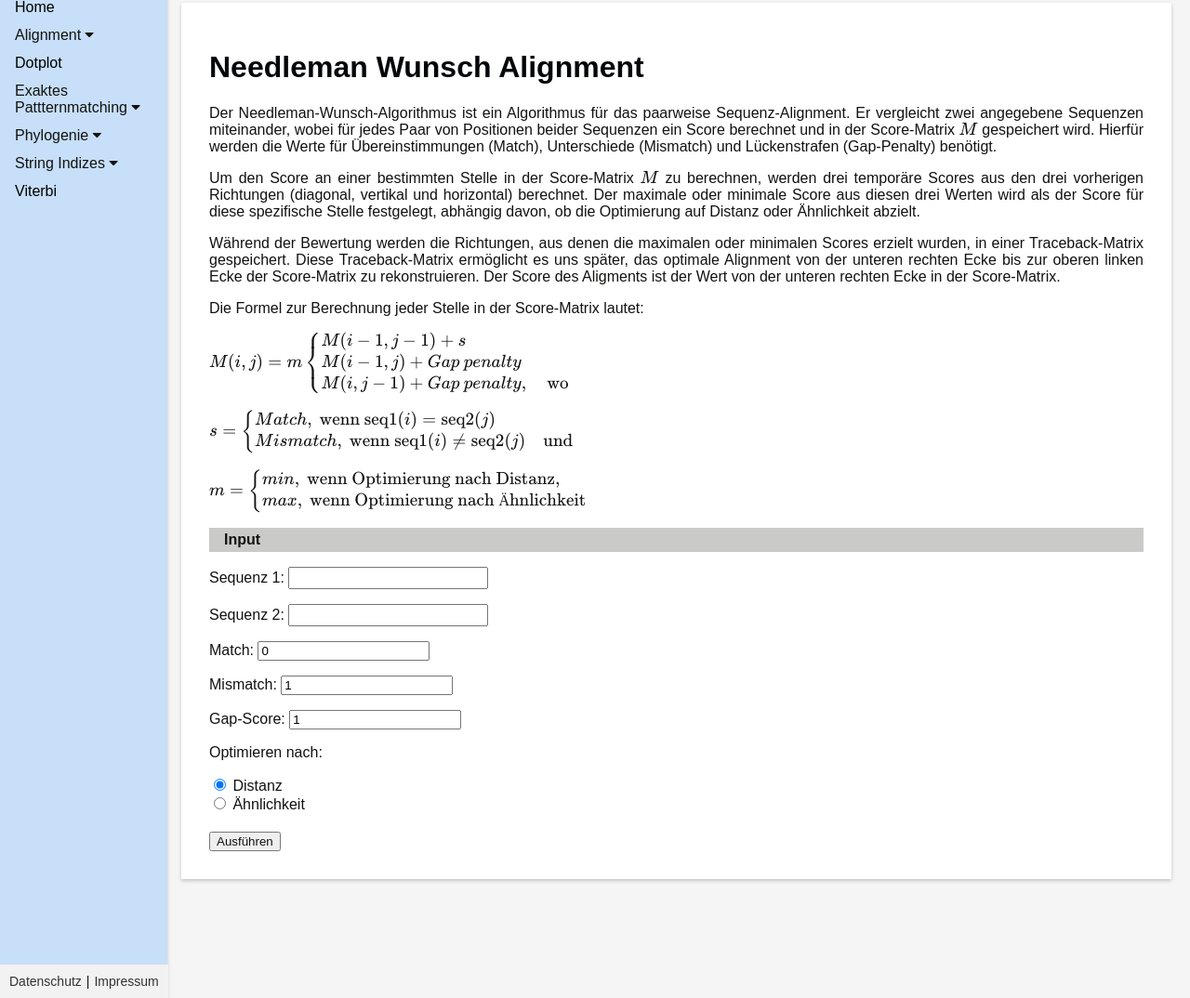
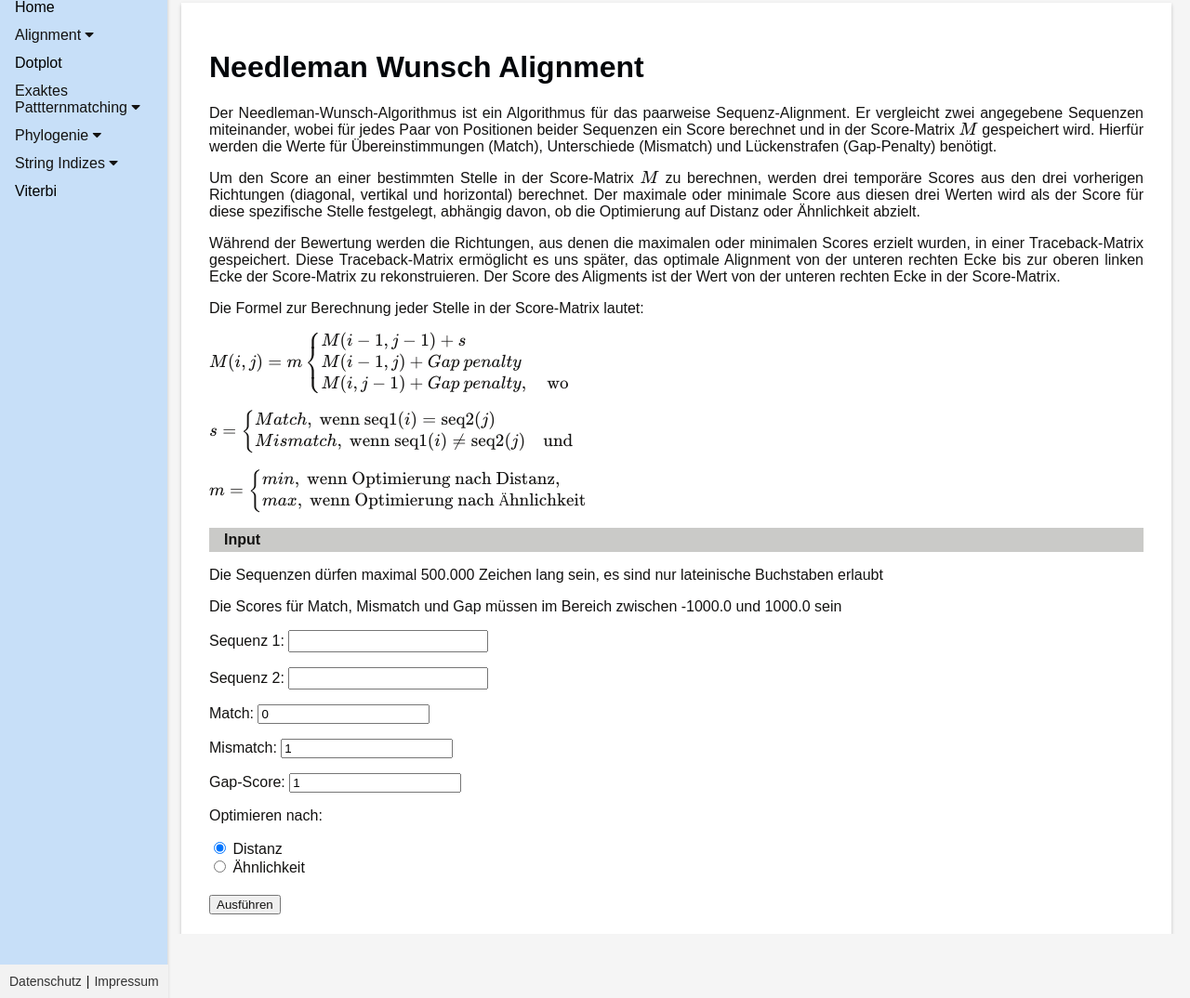
Before and after one commit to ngdqtram99/bioinformatics-hub, a Django app: page /needleman_wunsch/ in a window 1280 px wide. Shown: the part 17-1091 px from the top of the page at 93% size. Run offline with Django 4.2, Linux system fonts and the light colour scheme.

Commit message:
fix bugs in nj/upgma view and form add more info to nw template

```diff
--- a/webapp/forms.py
+++ b/webapp/forms.py
@@ -253,6 +253,7 @@ class UpgmaNjForm (forms.Form):
         cleaned_csv = [[parse(cell) for cell in row if parse(cell) is not None] for row in rows]
         if len(cleaned_csv[0]) == len(cleaned_csv):
             cleaned_csv = cleaned_csv[::-1]
+            cleaned_csv = [row.reverse() for row in cleaned_csv]
         cleaned_csv = [[cell for cell in row[:i+1]] for i, row in enumerate(cleaned_csv)]
         cleaned_data['csv_data'] = cleaned_csv
         if names is None or names == '':
@@ -283,7 +284,7 @@ class UpgmaNjForm (forms.Form):
             if len(csv_data) != len (csv_data[-1]):
                 self.add_error('csv_data', "Die Anzahl der Zeilen soll gleich der Anzahl der Spalten sein")
                 valid = False
-            diag_is_valid = [row[0] == 0.0 for row in csv_data]
+            diag_is_valid = [row[-1] == 0.0 for row in csv_data]
             if False in diag_is_valid:
                 self.add_error('csv_data', "Auf der Diagonale dürfen nur 0 stehen")
                 valid = False
--- a/webapp/templates/needleman_wunsch.html
+++ b/webapp/templates/needleman_wunsch.html
@@ -7,6 +7,7 @@
     <script id="MathJax-script" async
             src="https://cdn.jsdelivr.net/npm/mathjax@3/es5/tex-mml-chtml.js">
     </script>
+
     {% endblock %}
     {% block content %}
 
@@ -54,6 +55,12 @@
           \)
         </p>
       <h2> Input </h2>
+      <p>
+        Die Sequenzen dürfen maximal 500.000 Zeichen lang sein, es sind nur lateinische Buchstaben erlaubt
+      </p>
+      <p>
+       Die Scores für Match, Mismatch und Gap müssen im Bereich zwischen -1000.0 und 1000.0 sein
+      </p>
       <form method="POST" action="{% url 'needleman_wunsch' %}">
         {% csrf_token %}
         {{ form.as_p }}
--- a/webapp/views.py
+++ b/webapp/views.py
@@ -316,7 +316,7 @@ def neighbour_joining_view(request):
     context = {
         'form': form,
     }
-    return render(request, 'neighbour_joining.html')
+    return render(request, 'neighbour_joining.html', context)
 
 def suffix_tree_view(request):
     return render(request, 'suffix_tree.html')
```
